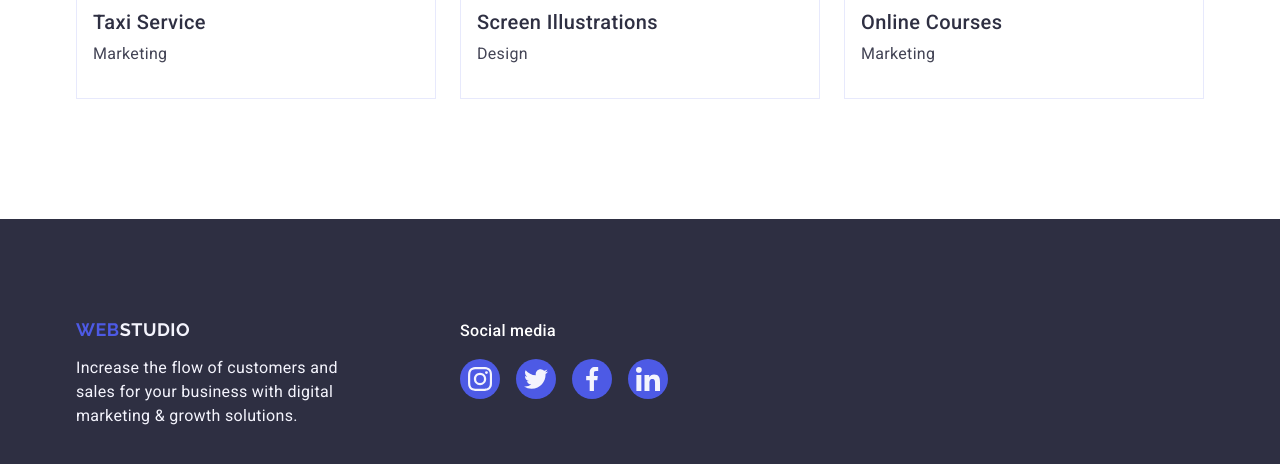
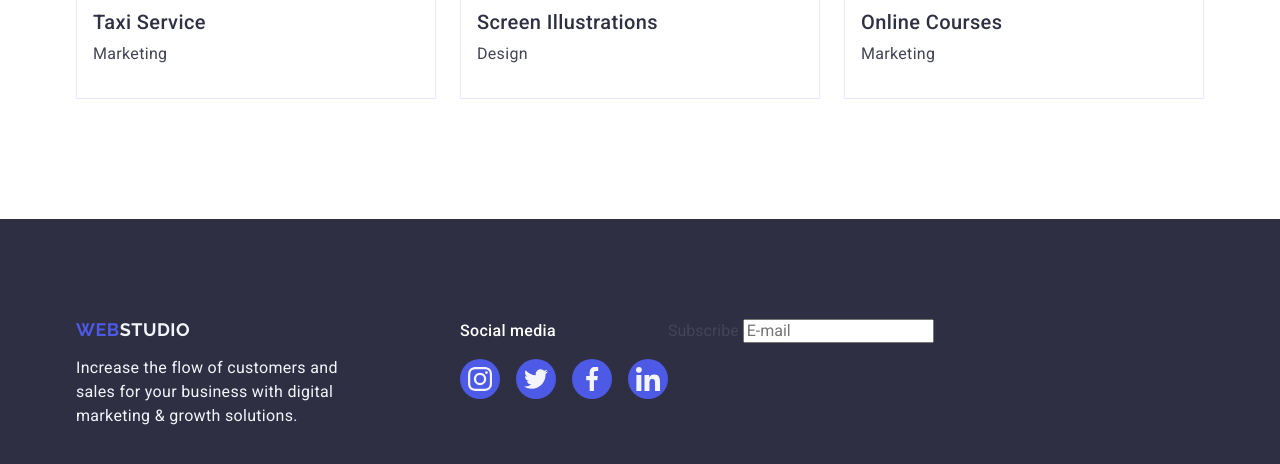
Before and after one commit to CaptainKirioto/goit-markup-hw-05, a plain HTML site: page index.html in a window 1280 px wide. Shown: the part 2964-3428 px from the top of the page. Drawn offline with nearby package versions, Linux system fonts and the light colour scheme.

Commit message:
The very beginning
Made a email form in footer

```diff
--- a/index.html
+++ b/index.html
@@ -516,6 +516,13 @@
             </li>
           </ul>
         </div>
+
+        <form>
+          <label name="footer-label">
+            Subscribe
+            <input type="email" name="footer-email" placeholder="E-mail" />
+          </label>
+        </form>
       </div>
     </footer>
   </body>
```
